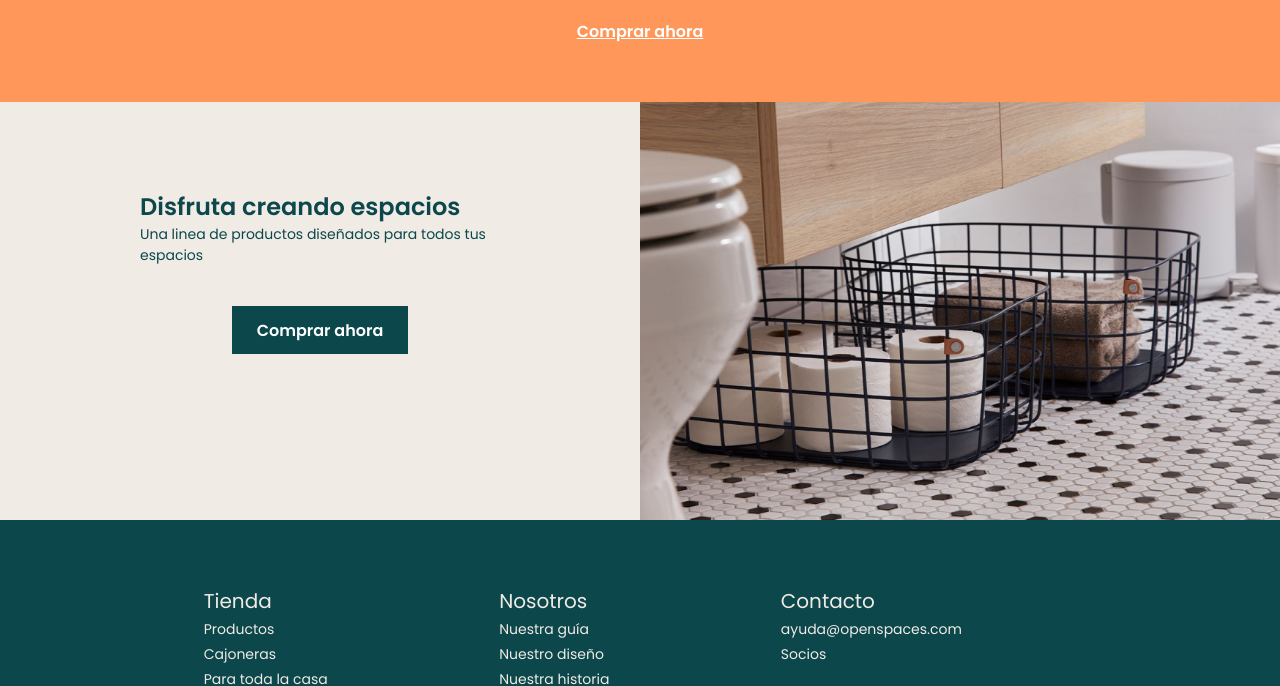
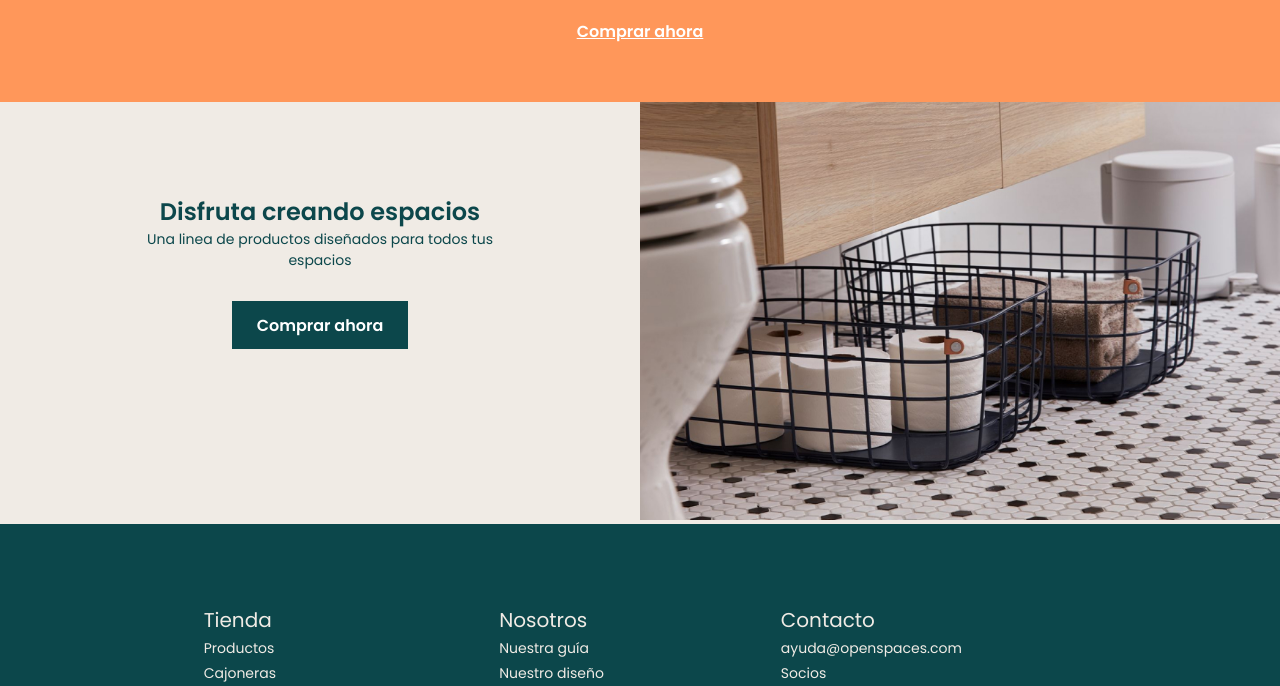
Before and after one commit to Adalab/modulo-1-evaluacion-final-AranDiez, a plain HTML site: page index.html in a window 1280 px wide. Shown: the part 1532-2218 px from the top of the page. Drawn offline with Linux system fonts and the light colour scheme.

Commit message:
changes in module 3

```diff
--- a/index.html
+++ b/index.html
@@ -73,17 +73,19 @@
         <a  class="main__module2--button" href="https://adalab.es/" target="_blank" title="Comprar ahora" alt="Comprar ahora">Comprar ahora</a>
       </section>
 <!--------------------------------------MODULE3---------------------------------->
+
 <section class="main__module3" >
   <section class="main__module3--section1" >
-      <article class="main__module3--article" >
     <h2 class="main__module3--title" >Disfruta creando espacios</h2>
     <p class="main__module3--text" >Una linea de productos diseñados para todos tus espacios</p>
-      </article>
+    <section>
       <a  class="main__module3--button" href="https://adalab.es/" target="_blank" title="Comprar ahora" alt="Comprar ahora">Comprar ahora</a>
     </section>
+  </section>
+  <section class="main__module3--section2" >
     <img class="main__module3--img" src="./styles/images/creando-espacios.jpg" alt=""></img>
   </section>
-</main>
+</section>
     <!--------------------------------------FOOTER---------------------------------->
 <footer class="footer" >
  <article class="footer__article1" >
--- a/styles/main.css
+++ b/styles/main.css
@@ -205,33 +205,37 @@
   transform: scale(1.5);
 }
 
-
-
-
 /* -------------------------------------MODULE3---------------------------------- */
-.main__module3--section1 {
+.main__module3 {
   background-color: var(--grey-color);
   display: flex;
+  flex-direction: column;
+  justify-content: center;
+  text-align: center;
+}
+
+.main__module3--section1 {
+  height: 339px;
+  display: flex;
+  justify-content: center;
   flex-direction: column;
   align-items: center;
 }
 
-.main__module3--article {
-  width: 360px;
-  height: 112px;
+.main__module3--title {
   font-family: "Poppins", sans-serif;
-  text-align: center;
+  font-size: 1.5rem;
+  font-weight: 600;
   color: var(--darkblue-color);
-  margin: 87px 27px 0px 27px;
-}
-
-.main__module3--title {
-  font-size: 1.5rem;
 }
 
 .main__module3--text {
+  width: 360px;
+  padding-bottom: 30px;
+  font-family: "Poppins", sans-serif;
+  font-size: 1.5rem;
+  color: var(--darkblue-color);
   font-size: 0.875rem;
-  /* padding-top: 10px; */
 }
 
 .main__module3--button {
@@ -243,22 +247,19 @@
   font-weight: 600;
   color: var(--white-color);
   background-color: var(--darkblue-color);
-  margin: 5px auto 92px auto;
   padding: 24px 12px;
   display: flex;
   justify-content: center;
   align-items: center;
 }
-
 .main__module3--button:hover {
   background-color: var(--orange-color);
   color: var(--darkblue-color);
   transition: color ease 2s;
   font-size: 1.063rem;
 }
-
 .main__module3--img {
-height: 30%;
+  height: cover;
   background-size: cover;
   max-width: 100%;
   margin: auto;
@@ -268,7 +269,6 @@ margin: auto;
 .footer {
   background-color: var(--darkblue-color);
   font-family: "Poppins", sans-serif;
-  margin-top: -15px;
 }
 
 .footer__article1 {
@@ -284,7 +284,8 @@ margin: auto;
   text-decoration: none;
 }
 
-.footer__link1, .footer__link1--tienda {
+.footer__link1,
+.footer__link1--tienda {
   text-decoration: none;
   color: var(--grey-color);
   font-size: 1.25rem;
@@ -301,7 +302,9 @@ margin: auto;
   font-size: 0.875rem;
 }
 
-.fa-linkedin-in, .fa-instagram, .fa-twitter {
+.fa-linkedin-in,
+.fa-instagram,
+.fa-twitter {
   color: var(--grey-color);
   padding-right: 10px;
 }
@@ -325,16 +328,15 @@ margin: auto;
 
 @keyframes spin {
   from {
-      transform:rotate(0deg);
+    transform: rotate(0deg);
   }
   to {
-      transform:rotate(360deg);
+    transform: rotate(360deg);
   }
 }
 
 /*----------MEDIA TABLET---------- */
 @media (min-width: 768px) {
-
   .header__section2 {
     align-items: flex-start;
     margin-left: 10%;
@@ -394,7 +396,6 @@ margin: auto;
     margin: 0;
     margin-top: 110px;
   }
-
 }
 /*----------MEDIA DESKTOP------ */
 @media (min-width: 980px) {
@@ -424,11 +425,4 @@ margin: auto;
     display: grid;
     grid-template-columns: 1fr 1fr;
   }
-
-.main__module3--img {
-  height: 100%;
 }
-
-.main__module3--title, .main__module3--text {
-  text-align: left;
-} */
```
Lines whose indentation alone changed are shown as unchanged.
